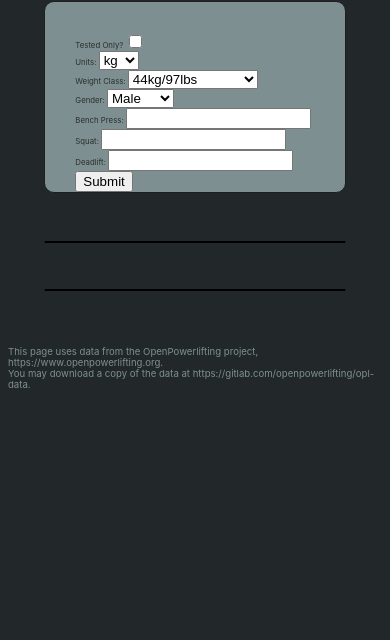
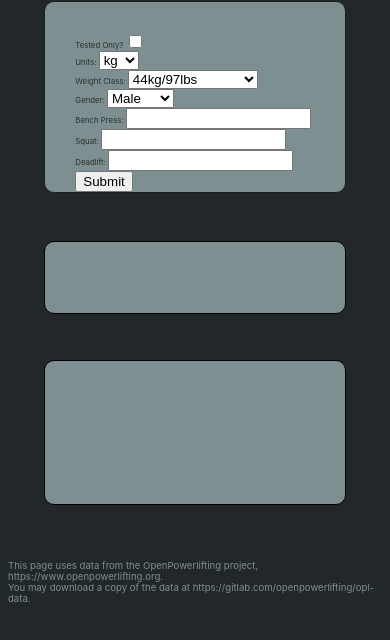
Before and after one commit to YugalGautam1/HowStrong, a plain HTML site: page index.html in a window 390 px wide. Shown: the part 180-820 px from the top of the page. Drawn offline with Linux system fonts and the light colour scheme.

Commit message:
Fixing for phone

```diff
--- a/index.css
+++ b/index.css
@@ -106,5 +106,7 @@ body {
     }
     .container{
         width:80%;
+        min-height: 300px;
+
     }
 }
--- a/scores.css
+++ b/scores.css
@@ -85,5 +85,7 @@ body {
     }
     .container{
         width:80%;
+        min-height: 300px;
+
     }
 }
```
